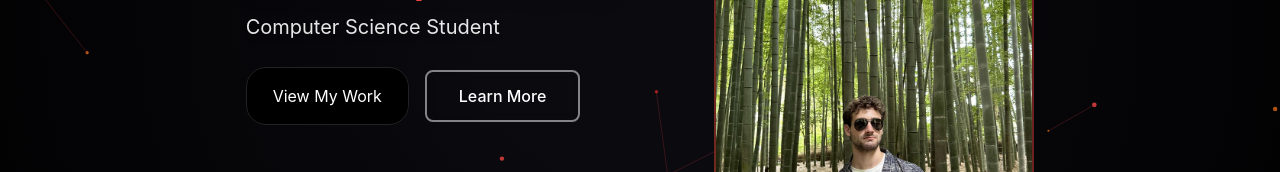
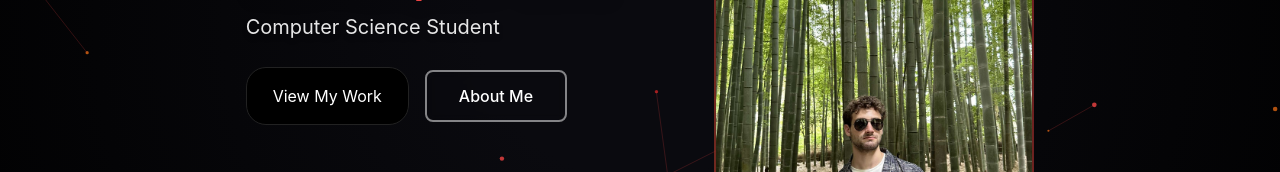
Before and after one commit to KianBahia/portfolio-site, a React (Create React App) app: page / in a window 1280 px wide. Shown: the part 380-552 px from the top of the page. Built offline with nearby package versions, Linux system fonts and the light colour scheme.

Commit message:
change hero to say About me

```diff
--- a/src/components/Hero.js
+++ b/src/components/Hero.js
@@ -83,7 +83,7 @@ const Hero = () => {
                 href="#about"
                 className="px-8 py-3 border-2 border-white/50 text-white rounded-lg font-medium hover:bg-white/20 transition-all transform hover:scale-105 backdrop-blur-sm"
               >
-                Learn More
+                About Me
               </a>
             </div>
 
```
